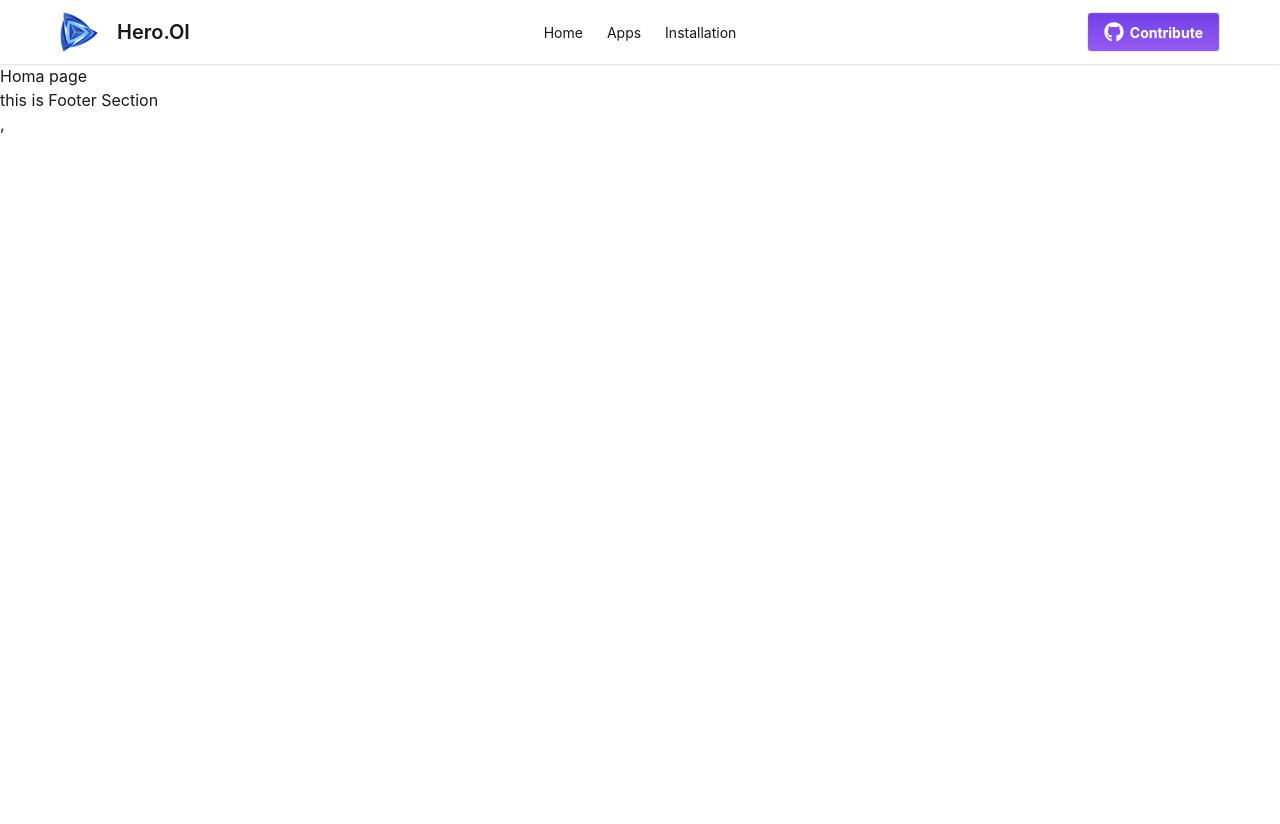
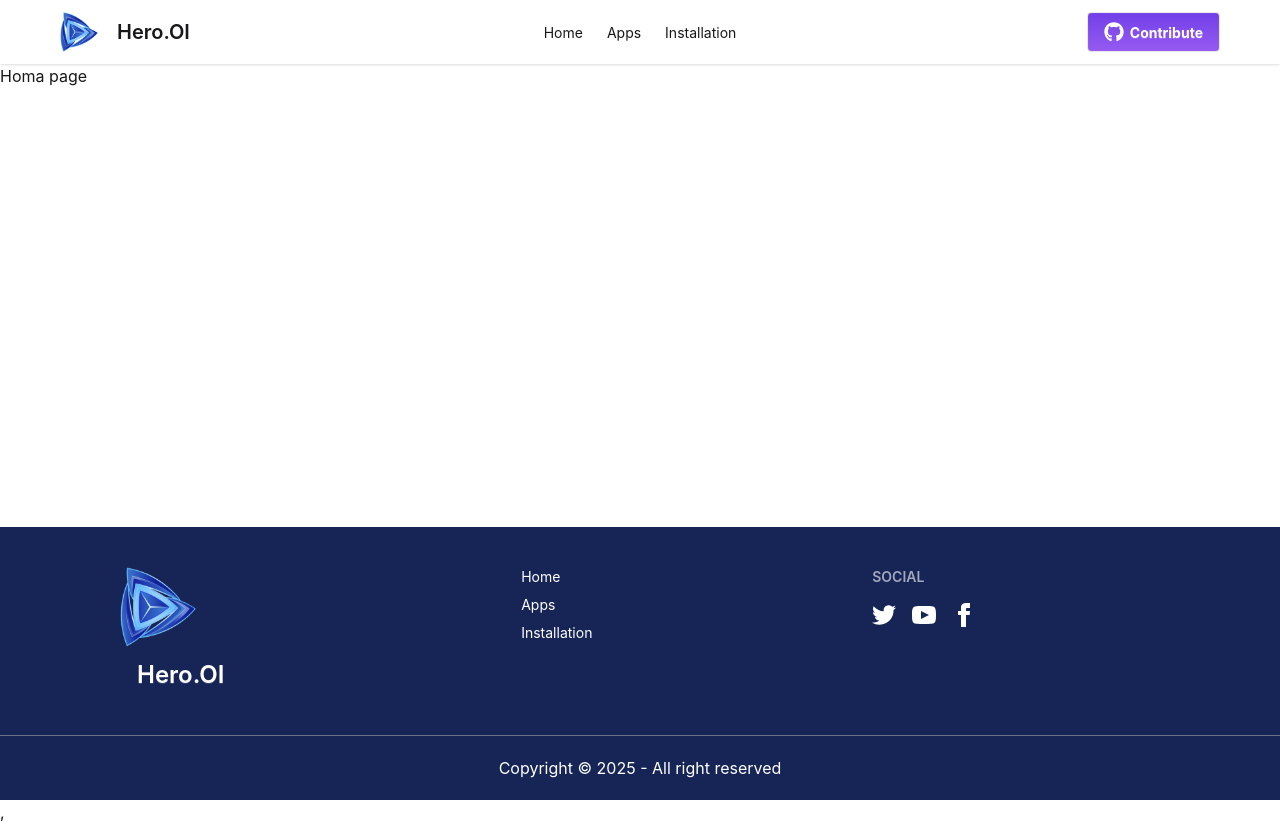
Before and after one commit to omarfarukcodes69/A8-Hero-Apps, a React (Vite) app: page / in a window 1280 px wide. Before the commit the page ends 800 px from the top, so only its background shows below. Built offline with nearby package versions, Linux system fonts and the light colour scheme.

Commit message:
footer frature and design add

```diff
--- a/src/Components/Footer/Footer.jsx
+++ b/src/Components/Footer/Footer.jsx
@@ -1,11 +1,66 @@
-import React from 'react';
+import React from "react";
+import { Link, NavLink } from "react-router";
+import logo from "../../assets/logo.png";
 
 const Footer = () => {
-    return (
-        <div>
-            <h1>this is Footer Section</h1>
+  return (
+    <>
+      <footer className="footer bg-blue-950 text-white sm:footer-horizontal py-10 px-10">
+        <div className="pl-20">
+          <img className="max-w-20 max-h-20 " src={logo} alt="Hero.oi logo" />
+          <Link to="/" className="btn btn-ghost text-2xl">
+            Hero.OI
+          </Link>
         </div>
-    );
+        <nav>
+          <NavLink to="/">Home</NavLink>
+          <NavLink to="/apps">Apps</NavLink>
+          <NavLink to="/installation">Installation</NavLink>
+        </nav>
+        <nav>
+          <h6 className="footer-title">Social</h6>
+          <div className="grid grid-flow-col gap-4">
+            <a>
+              <svg
+                xmlns="http://www.w3.org/2000/svg"
+                width="24"
+                height="24"
+                viewBox="0 0 24 24"
+                className="fill-current"
+              >
+                <path d="M24 4.557c-.883.392-1.832.656-2.828.775 1.017-.609 1.798-1.574 2.165-2.724-.951.564-2.005.974-3.127 1.195-.897-.957-2.178-1.555-3.594-1.555-3.179 0-5.515 2.966-4.797 6.045-4.091-.205-7.719-2.165-10.148-5.144-1.29 2.213-.669 5.108 1.523 6.574-.806-.026-1.566-.247-2.229-.616-.054 2.281 1.581 4.415 3.949 4.89-.693.188-1.452.232-2.224.084.626 1.956 2.444 3.379 4.6 3.419-2.07 1.623-4.678 2.348-7.29 2.04 2.179 1.397 4.768 2.212 7.548 2.212 9.142 0 14.307-7.721 13.995-14.646.962-.695 1.797-1.562 2.457-2.549z"></path>
+              </svg>
+            </a>
+            <a>
+              <svg
+                xmlns="http://www.w3.org/2000/svg"
+                width="24"
+                height="24"
+                viewBox="0 0 24 24"
+                className="fill-current"
+              >
+                <path d="M19.615 3.184c-3.604-.246-11.631-.245-15.23 0-3.897.266-4.356 2.62-4.385 8.816.029 6.185.484 8.549 4.385 8.816 3.6.245 11.626.246 15.23 0 3.897-.266 4.356-2.62 4.385-8.816-.029-6.185-.484-8.549-4.385-8.816zm-10.615 12.816v-8l8 3.993-8 4.007z"></path>
+              </svg>
+            </a>
+            <a>
+              <svg
+                xmlns="http://www.w3.org/2000/svg"
+                width="24"
+                height="24"
+                viewBox="0 0 24 24"
+                className="fill-current"
+              >
+                <path d="M9 8h-3v4h3v12h5v-12h3.642l.358-4h-4v-1.667c0-.955.192-1.333 1.115-1.333h2.885v-5h-3.808c-3.596 0-5.192 1.583-5.192 4.615v3.385z"></path>
+              </svg>
+            </a>
+          </div>
+        </nav>
+      </footer>
+      <h1 className="bg-blue-950 text-white text-md p-5 border-t border-gray-500 text-center">
+        Copyright © 2025 - All right reserved
+      </h1>
+    </>
+  );
 };
 
 export default Footer;
--- a/src/Components/Header/Navbar.jsx
+++ b/src/Components/Header/Navbar.jsx
@@ -1,6 +1,6 @@
 import React from "react";
 import { FaGithub } from "react-icons/fa";
-import { NavLink } from "react-router";
+import { Link, NavLink } from "react-router";
 import logo from "../../assets/logo.png"
 
 const Navbar = () => {
@@ -51,7 +51,7 @@
         </div>
         <div className="flex items-center">
             <img className="max-w-10 max-h-10" src={logo} alt="Hero.oi logo" />
-            <a className="btn btn-ghost text-xl">Hero.OI</a>
+            <Link to='/' className="btn btn-ghost text-xl">Hero.OI</Link>
         </div>
       </div>
       <div className="navbar-center hidden lg:flex">
--- a/src/Layouts/RootLayout.jsx
+++ b/src/Layouts/RootLayout.jsx
@@ -1,19 +1,19 @@
-import React from 'react';
-import Navbar from '../Components/Header/Navbar';
-import Footer from '../Components/Footer/Footer';
-import { Outlet } from 'react-router';
+import React from "react";
+import Navbar from "../Components/Header/Navbar";
+import Footer from "../Components/Footer/Footer";
+import { Outlet } from "react-router";
 
 const RootLayout = () => {
-    return (
-        <div>
-            {/* main / root layout */}
-            <Navbar/>
-            <div>
-                <Outlet/>
-            </div>
-            <Footer/>
-        </div>
-    );
+  return (
+    <div className="flex flex-col min-h-screen">
+      {/* main / root layout */}
+      <Navbar />
+      <div className="flex-1">
+        <Outlet />
+      </div>
+      <Footer />
+    </div>
+  );
 };
 
 export default RootLayout;
```
